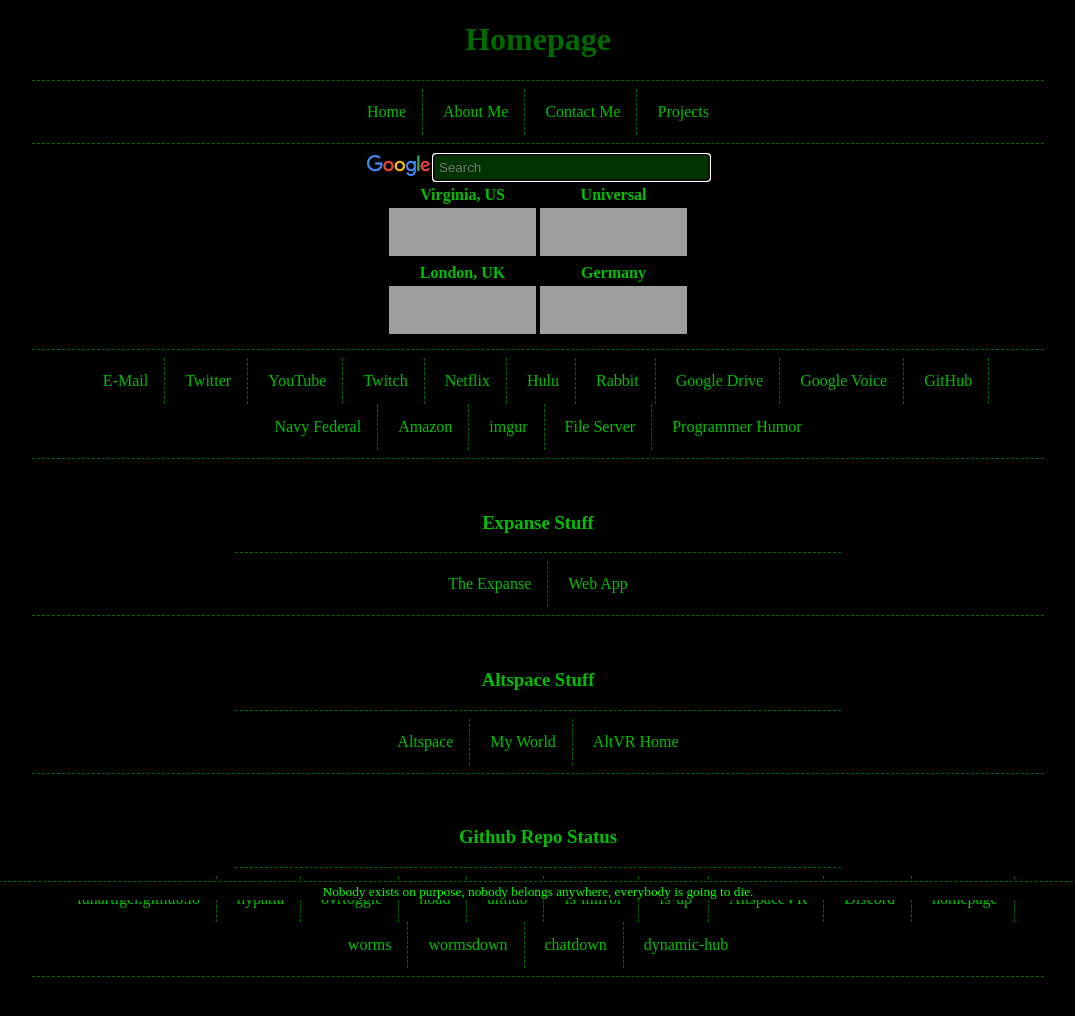
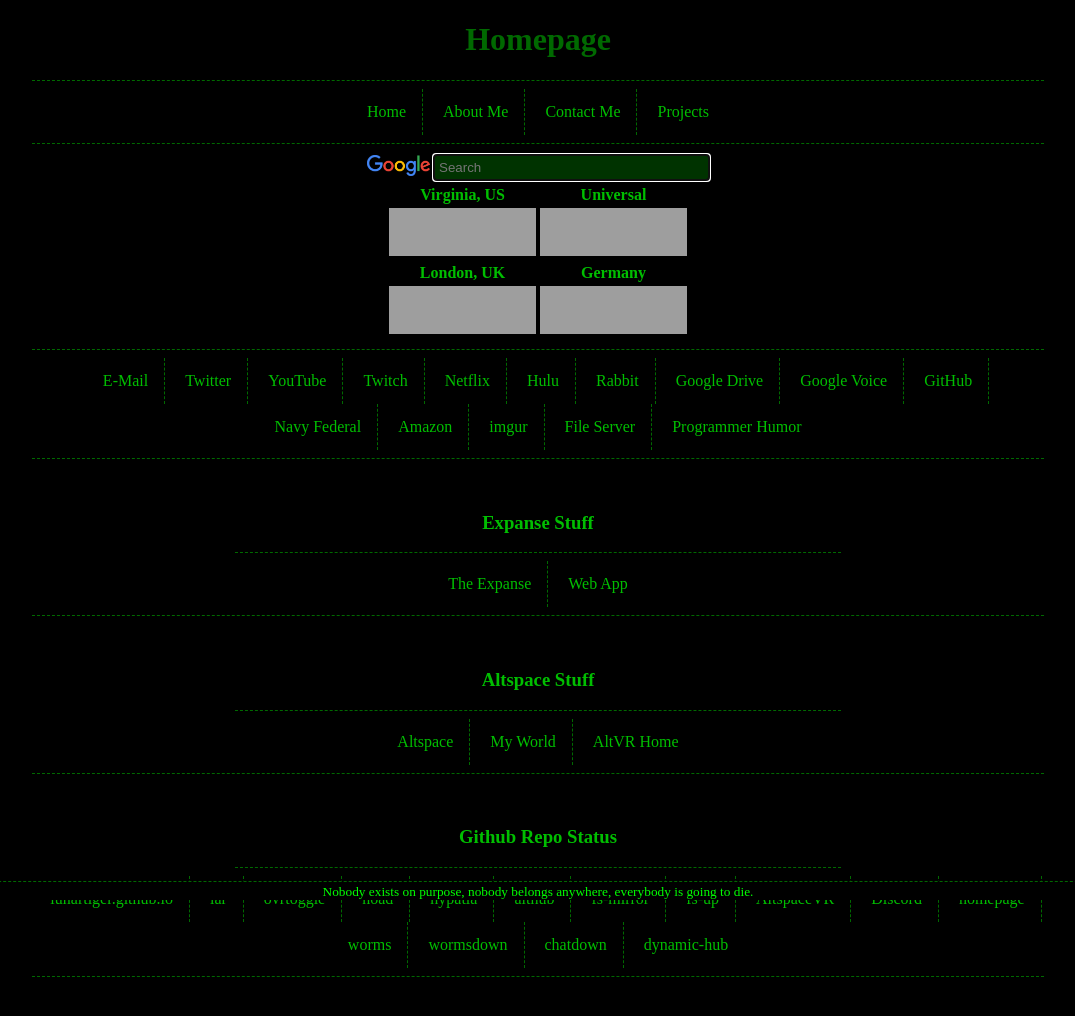
Before and after one commit to LunarTiger/homepage, a Jekyll site: the page built from index.md, in a window 1280 px wide, cut to the strip 0-1069 px from the top of the page. Shown: the top 1016 px of the strip, without its empty margins (102-1177 px from the left). Built offline with Jekyll 4.4.1, drawn with Linux system fonts in a browser that asks for light colours; some web fonts are replaced; our own code applies the rules of GitHub Pages for plain Markdown files; grey boxes are pictures that could not be loaded.

Commit message:
Update index.md

```diff
--- a/index.md
+++ b/index.md
@@ -82,9 +82,10 @@
 <nav>
 	<ul class="navbar">
 		<li class="navbar"><a href="https://github.com/LunarTiger/lunartiger.github.io/settings/pages/status">lunartiger.github.io</a></li>
-		<li class="navbar"><a href="https://github.com/LunarTiger/hypatia/settings/pages/status">hypatia</a></li>
+		<li class="navbar"><a href="https://github.com/LunarTiger/lar/settings/pages/status">lar</a></li>
 		<li class="navbar"><a href="https://github.com/LunarTiger/ovrtoggle/settings/pages/status">ovrtoggle</a></li>
 		<li class="navbar"><a href="https://github.com/LunarTiger/noad/settings/pages/status">noad</a></li>
+		<li class="navbar"><a href="https://github.com/LunarTiger/hypatia/settings/pages/status">hypatia</a></li>
 		<li class="navbar"><a href="https://github.com/LunarTiger/althub/settings/pages/status">althub</a></li>
 		<li class="navbar"><a href="https://github.com/LunarTiger/fs-mirror/settings/pages/status">fs-mirror</a></li>
 		<li class="navbar"><a href="https://github.com/LunarTiger/fs-up/settings/pages/status">fs-up</a></li>
```
